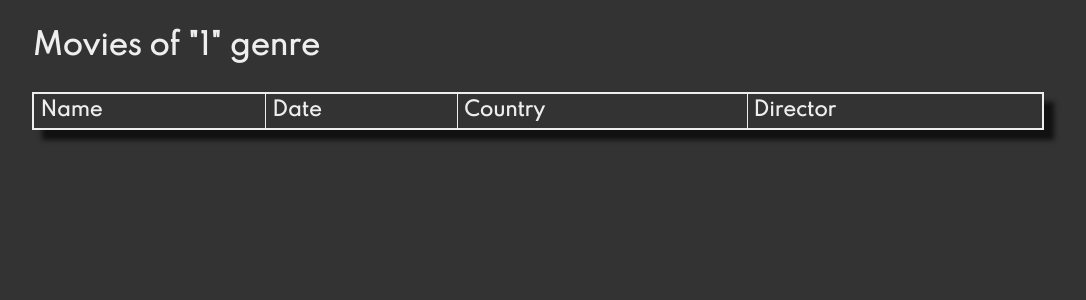
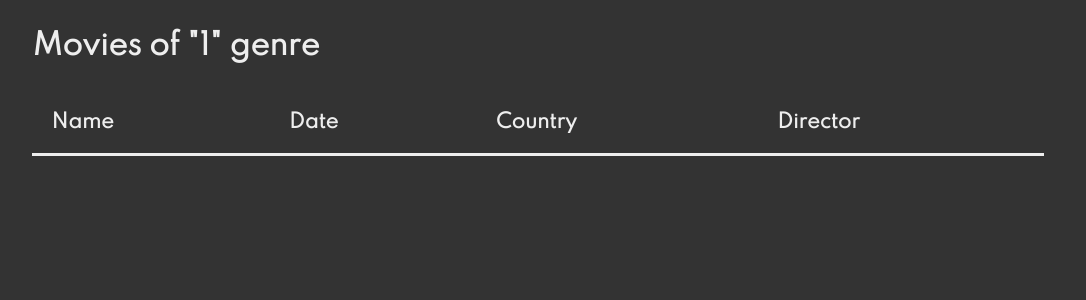
Before and after one commit to JohnTheUnigoat/ITech_S2_Lab_01, a PHP site: page /genre.php?genre=1 in a window 1280 px wide. Shown: the top 300 px of the page, without its empty margins (102-1188 px from the left). Run offline with PHP 8.4, Linux system fonts and the light colour scheme; data comes from the database, SQL or seed files in the repository; both versions use the stored data as it was after the commit; lists and menus that the app fills with data are empty.

Commit message:
Changed table style
Signed-off-by: Ivan Hudzinskyi <ivanhudzinskyi2000@gmail.com>

```diff
--- a/style.css
+++ b/style.css
@@ -90,8 +90,8 @@ form {
 
 .table-container {
 	overflow: auto;
-	box-shadow: #111 10px 10px 5px;
-	border: solid 1px #eee;
+	/* box-shadow: #111 10px 10px 5px; */
+	/* border: solid 1px #eee; */
 }
 
 table {
@@ -102,11 +102,16 @@ table {
 	margin: auto;
 }
 
+td {
+	border-bottom: solid 1.5px #eee;
+}
+
+th {
+	text-align: left;
+	border-bottom: solid 3px #eee;
+}
+
 td, th {
-	text-align: left;
-	border: solid 1px #eee;
-	padding: 0.3em;
-	/* width: 100%; */
-	/* min-width: 150px; */
-	box-sizing: border-box;
+	padding: 1em;
+	/* margin: 1em; */
 }
```
Also changed, not shown: film_library.sql (+13 -11 lines).
